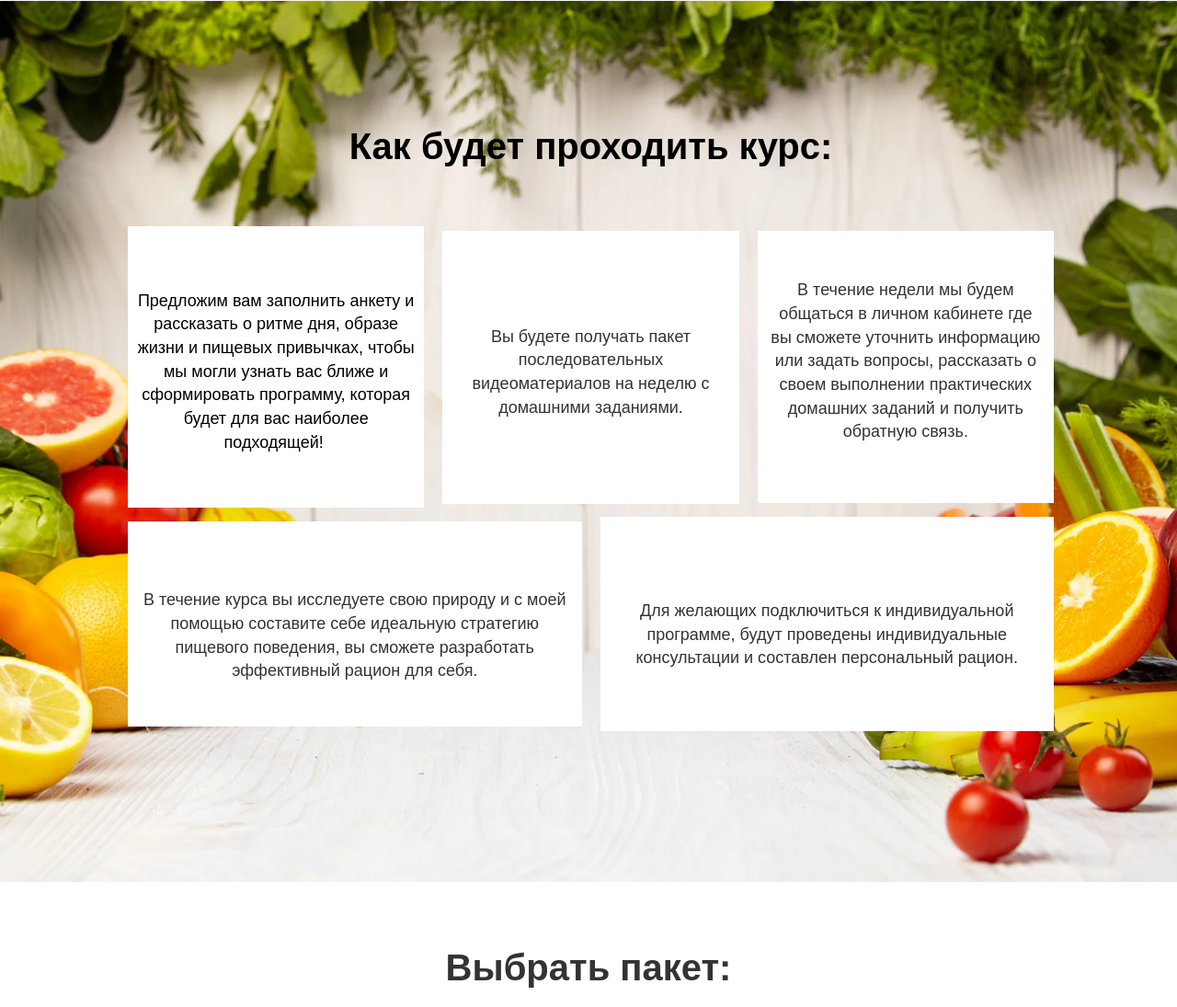
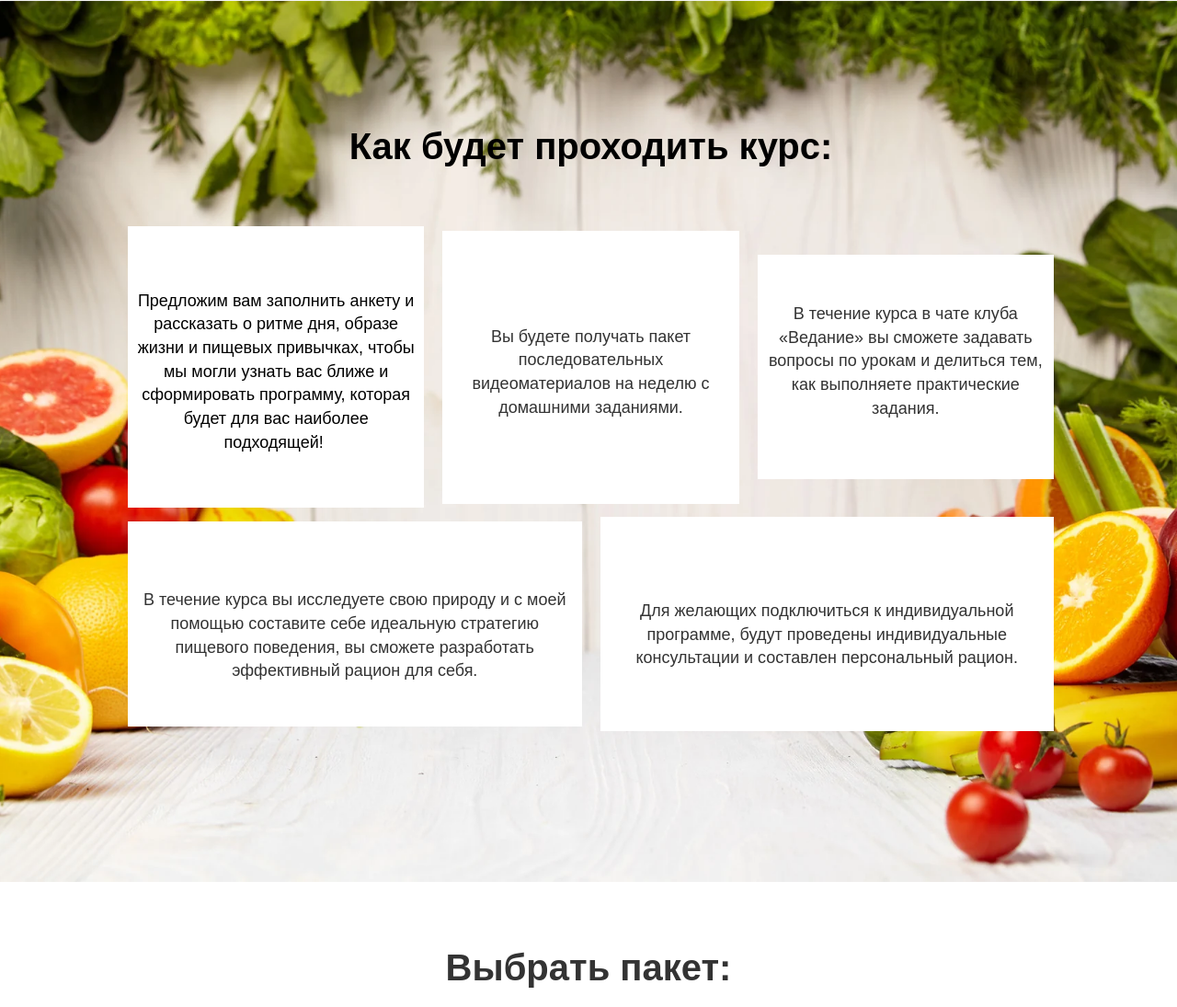
Before and after one commit to Stas0889/gastro, a plain HTML site: page index.html in a window 1280 px wide. Shown: the part 6560-7655 px from the top of the page at 92% size. Drawn offline with Linux system fonts and the light colour scheme.

Commit message:
Clarify where to ask questions during the course

```diff
--- a/index.html
+++ b/index.html
@@ -381,7 +381,7 @@
 </div>
 <div class="vlp-gastro758240-c41e7a-column">
 <article class="vlp-gastro758240-c41e7a-node552">
-<p class="vlp-gastro758240-c41e7a-node553 vlp-gastro758240-c41e7a-text-137 vlp-gastro758240-c41e7a-text-138">В течение недели мы будем общаться в личном кабинете где вы сможете уточнить информацию или задать вопросы, рассказать о своем выполнении практических домашних заданий и получить обратную связь.</p>
+<p class="vlp-gastro758240-c41e7a-node553 vlp-gastro758240-c41e7a-text-137 vlp-gastro758240-c41e7a-text-138">В течение курса в чате клуба «Ведание» вы сможете задавать вопросы по урокам и делиться тем, как выполняете практические задания.</p>
 </article>
 </div>
 </div>
```
